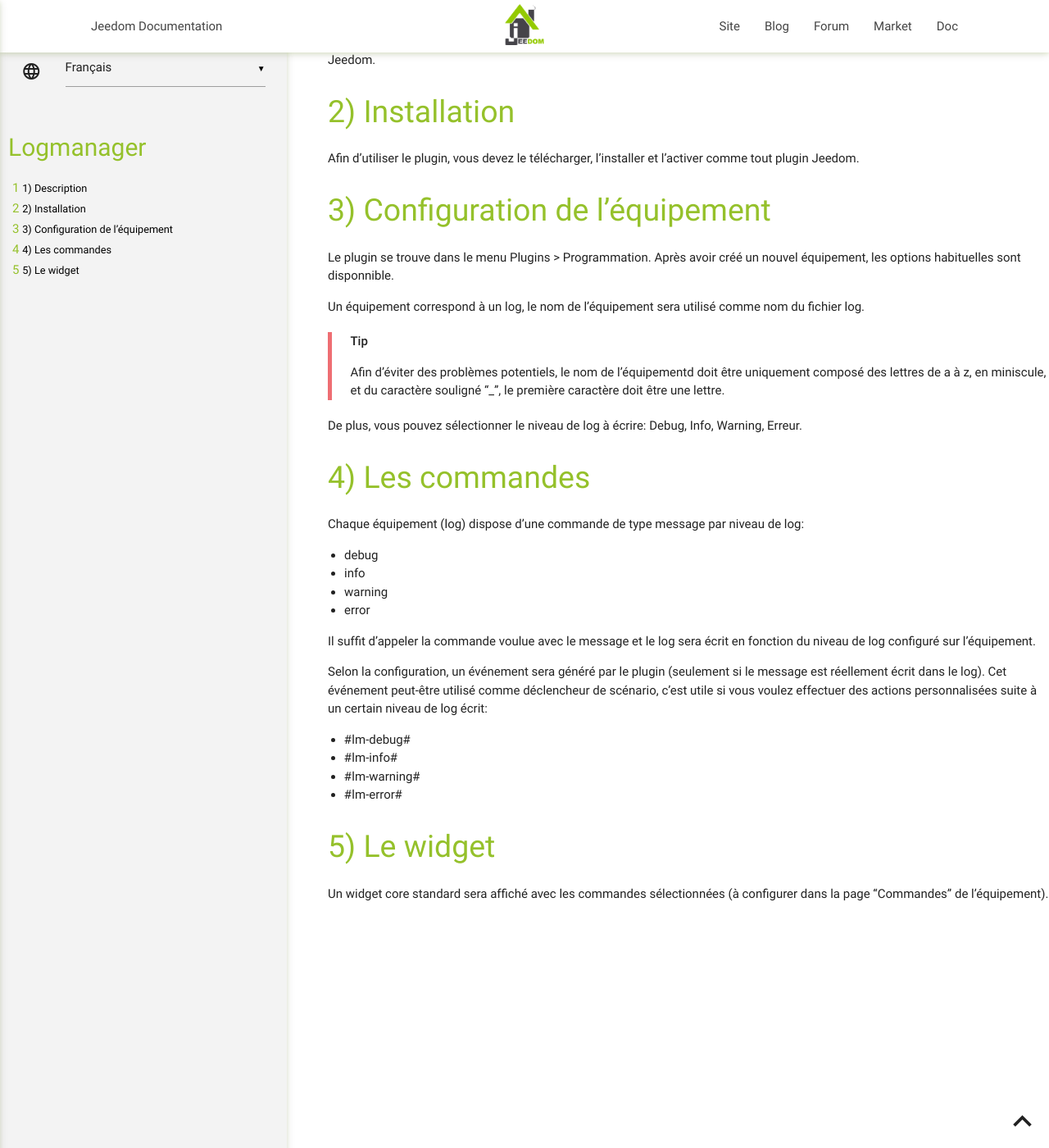
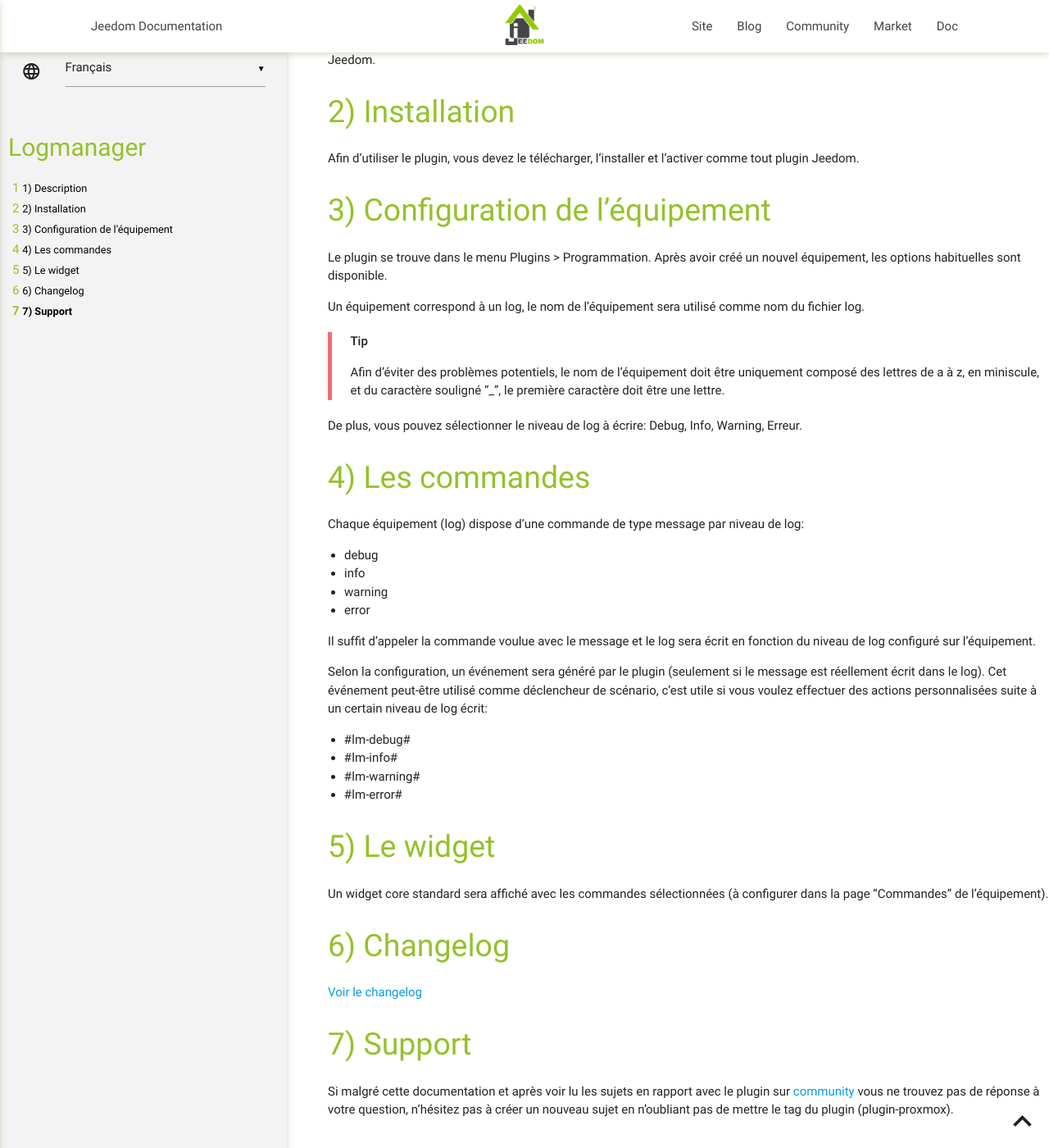
Before and after one commit to Spine34/jeedom-logmanager, a Jekyll site: the page built from docs/fr_FR/index.md, in a window 1280 px wide and 1400 px high, scrolled down 205 px. Shown: the whole window at 82% size. Built offline with Jekyll 4.4.1, drawn with Linux system fonts in a browser that asks for light colours.

Commit message:
update link to community

```diff
--- a/docs/_config.yml
+++ b/docs/_config.yml
@@ -20,11 +20,5 @@ title: "LogManager"
 description: "Ceci est la documentation du plugin LogManager de la solution domotique Jeedom."
 author: "Mips2648"
 image: https://www.jeedom.com/site/logo.png
-twitter:
-  username: Jeedom_domotic
-social:
-  name: Jeedom
-  links:
-    - https://twitter.com/Jeedom_domotic
-    - https://www.facebook.com/Jeedom-249936178537210/
-    - https://github.com/jeedom
+forum: https://community.jeedom.com/tags/plugin-logmanager
+tagPlugin: plugin-proxmox
--- a/docs/_layouts/default.html
+++ b/docs/_layouts/default.html
@@ -19,13 +19,13 @@
         <ul class="right hide-on-med-and-down">
           <li><a href="https://www.jeedom.com/site">Site</a></li>
           <li><a href="https://www.jeedom.com/blog">Blog</a></li>
-          <li><a href="https://www.jeedom.com/forum">Forum</a></li>
+          <li><a href="{{site.forum}}">Community</a></li>
           <li><a href="https://www.jeedom.com/market">Market</a></li>
           <li class="active"><a href="https://www.jeedom.com/doc">Doc</a></li>
         </ul>
         <ul class="side-nav" id="nav-mobile">
           <li><a href="https://www.jeedom.com/blog">Blog</a></li>
-          <li><a href="https://www.jeedom.com/forum">Forum</a></li>
+          <li><a href="{{site.forum}}">Community</a></li>
           <li><a href="https://www.jeedom.com/market">Market</a></li>
           <li class="active"><a href="https://www.jeedom.com/doc">Doc</a></li>
         </ul>
--- a/docs/fr_FR/index.md
+++ b/docs/fr_FR/index.md
@@ -20,13 +20,13 @@ Afin d’utiliser le plugin, vous devez le télécharger, l’installer et l’a
 # Configuration de l'équipement
 
 Le plugin se trouve dans le menu Plugins > Programmation.
-Après avoir créé un nouvel équipement, les options habituelles sont disponnible.
+Après avoir créé un nouvel équipement, les options habituelles sont disponible.
 
 Un équipement correspond à un log, le nom de l'équipement sera utilisé comme nom du fichier log.
 
 > **Tip**
 >
-> Afin d'éviter des problèmes potentiels, le nom de l'équipementd doit être uniquement composé des lettres de a à z, en miniscule, et du caractère souligné "_", le première caractère doit être une lettre.
+> Afin d'éviter des problèmes potentiels, le nom de l'équipement doit être uniquement composé des lettres de a à z, en miniscule, et du caractère souligné "_", le première caractère doit être une lettre.
 
 De plus, vous pouvez sélectionner le niveau de log à écrire: Debug, Info, Warning, Erreur.
 
@@ -52,3 +52,11 @@ Cet événement peut-être utilisé comme déclencheur de scénario, c'est utile
 # Le widget
 
 Un widget core standard sera affiché avec les commandes sélectionnées (à configurer dans la page "Commandes" de l'équipement).
+
+# Changelog
+
+[Voir le changelog](./changelog)
+
+# Support
+
+Si malgré cette documentation et après voir lu les sujets en rapport avec le plugin sur [community]({{site.forum}}) vous ne trouvez pas de réponse à votre question, n'hésitez pas à créer un nouveau sujet en n'oubliant pas de mettre le tag du plugin ({{site.tagPlugin}}).
--- a/plugin_info/info.json
+++ b/plugin_info/info.json
@@ -12,7 +12,7 @@
 	"changelog" : "https://mips2648.gitlab.io/logmanager/changelog/",
 	"documentation" : "https://mips2648.gitlab.io/logmanager/#language#/",
 	"link" : {
-		"forum":"https://www.jeedom.com/forum/viewtopic.php?f=135&t=47490",
+		"forum":"https://community.jeedom.com/tags/plugin-logmanager",
 		"video" : ""
 	},
 	"language" : ["fr_FR", "en_US"],
```
Also changed, not shown: docs/fr_FR/changelog.md (added, +15 -0 lines).
